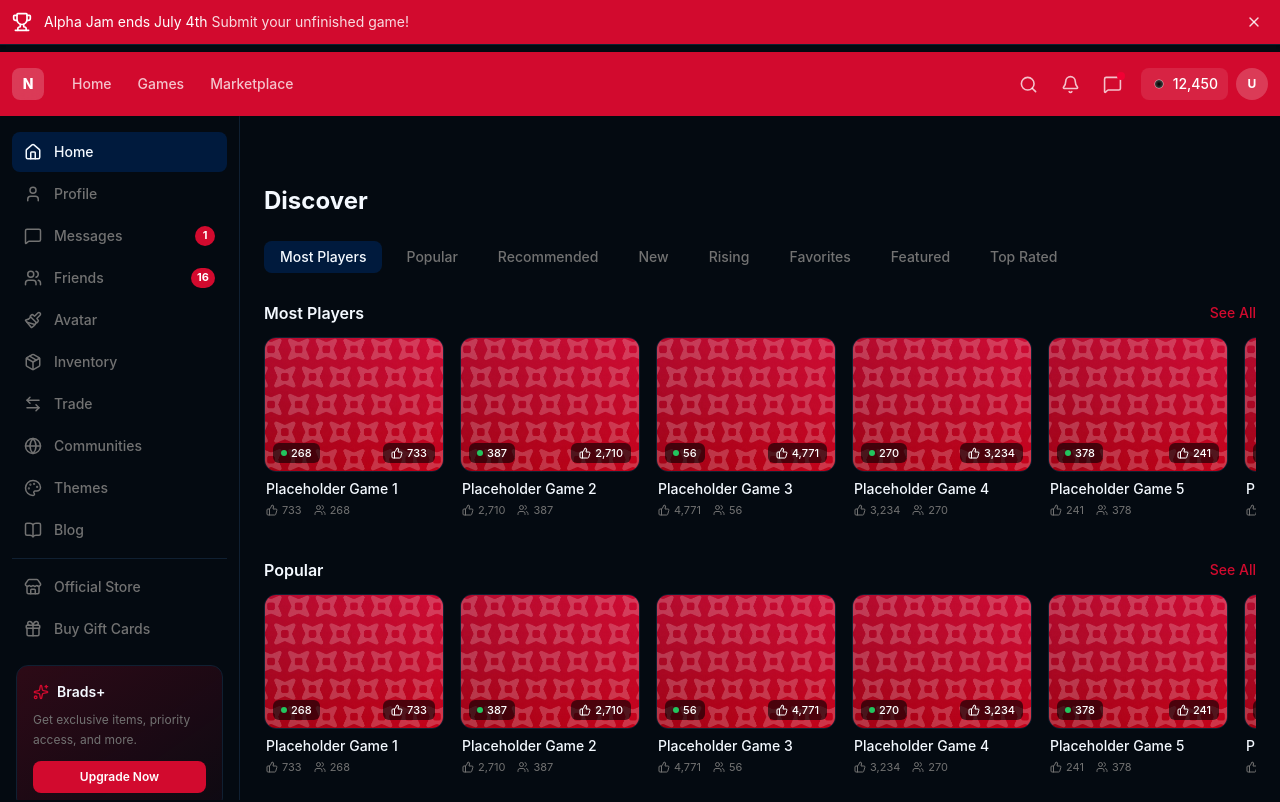
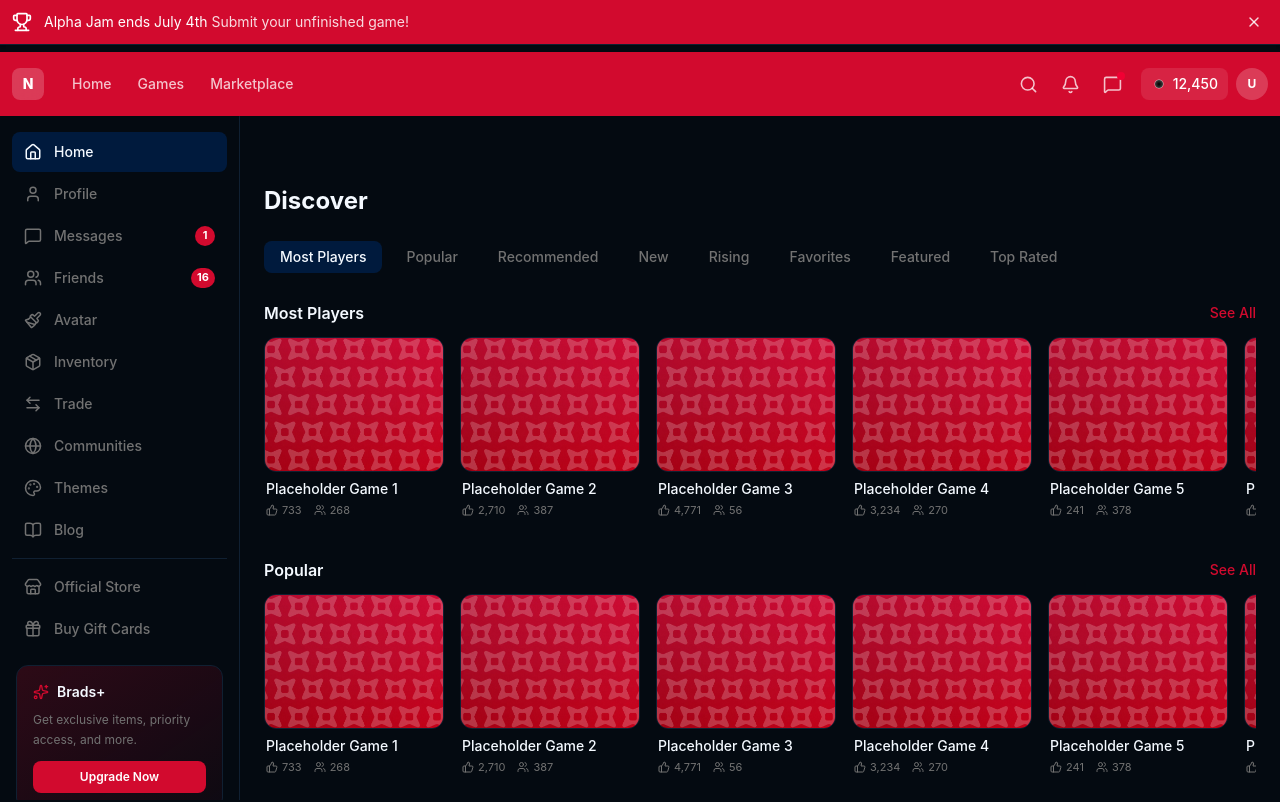
Before and after one commit to Pwooooo/Sox, a React (Vite) app: page / in a window 1280 px wide. Shown: the top 802 px of the page. Built offline with nearby package versions, Linux system fonts and the light colour scheme.

Commit message:
remove stats badges from thumbnail overlay

```diff
--- a/src/pages/Home.tsx
+++ b/src/pages/Home.tsx
@@ -60,16 +60,6 @@ export function Home() {
                       className="size-full object-cover group-hover:scale-105 transition-transform duration-300"
                     />
                     <div className="absolute inset-0 bg-gradient-to-t from-black/60 to-transparent opacity-0 group-hover:opacity-100 transition-opacity" />
-                    {game.players > 0 && (
-                      <div className="absolute bottom-2 left-2 flex items-center gap-1 bg-black/60 rounded-md px-2 py-0.5">
-                        <span className="size-1.5 rounded-full bg-green" />
-                        <span className="text-[11px] font-medium text-white">{game.players}</span>
-                      </div>
-                    )}
-                    <div className="absolute bottom-2 right-2 flex items-center gap-1 bg-black/60 rounded-md px-2 py-0.5">
-                      <ThumbsUp className="size-3 text-white" />
-                      <span className="text-[11px] font-medium text-white">{game.likes.toLocaleString()}</span>
-                    </div>
                   </div>
                   <div className="mt-2 px-0.5">
                     <p className="text-sm font-medium text-foreground truncate leading-tight">{game.name}</p>
```
